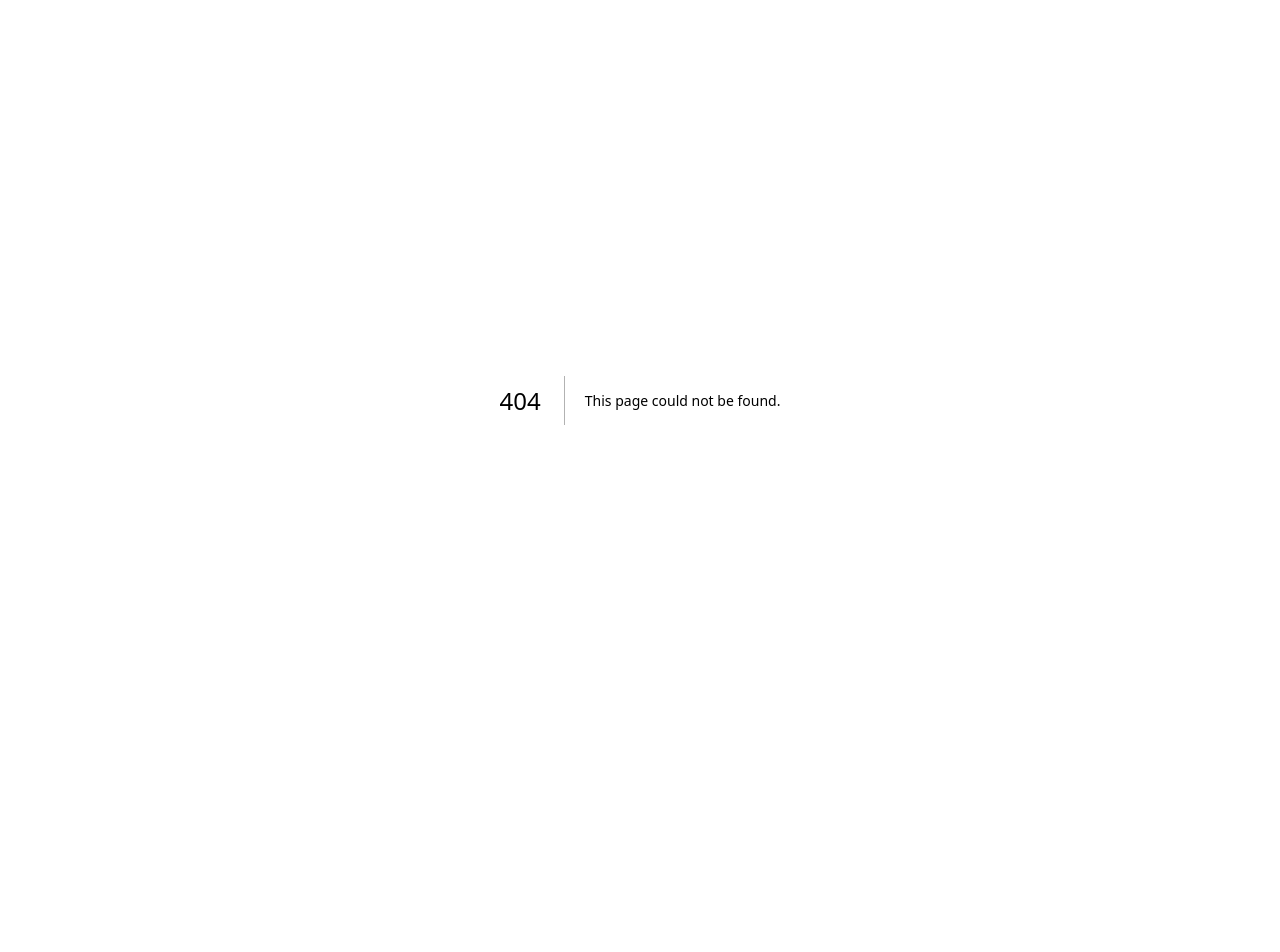
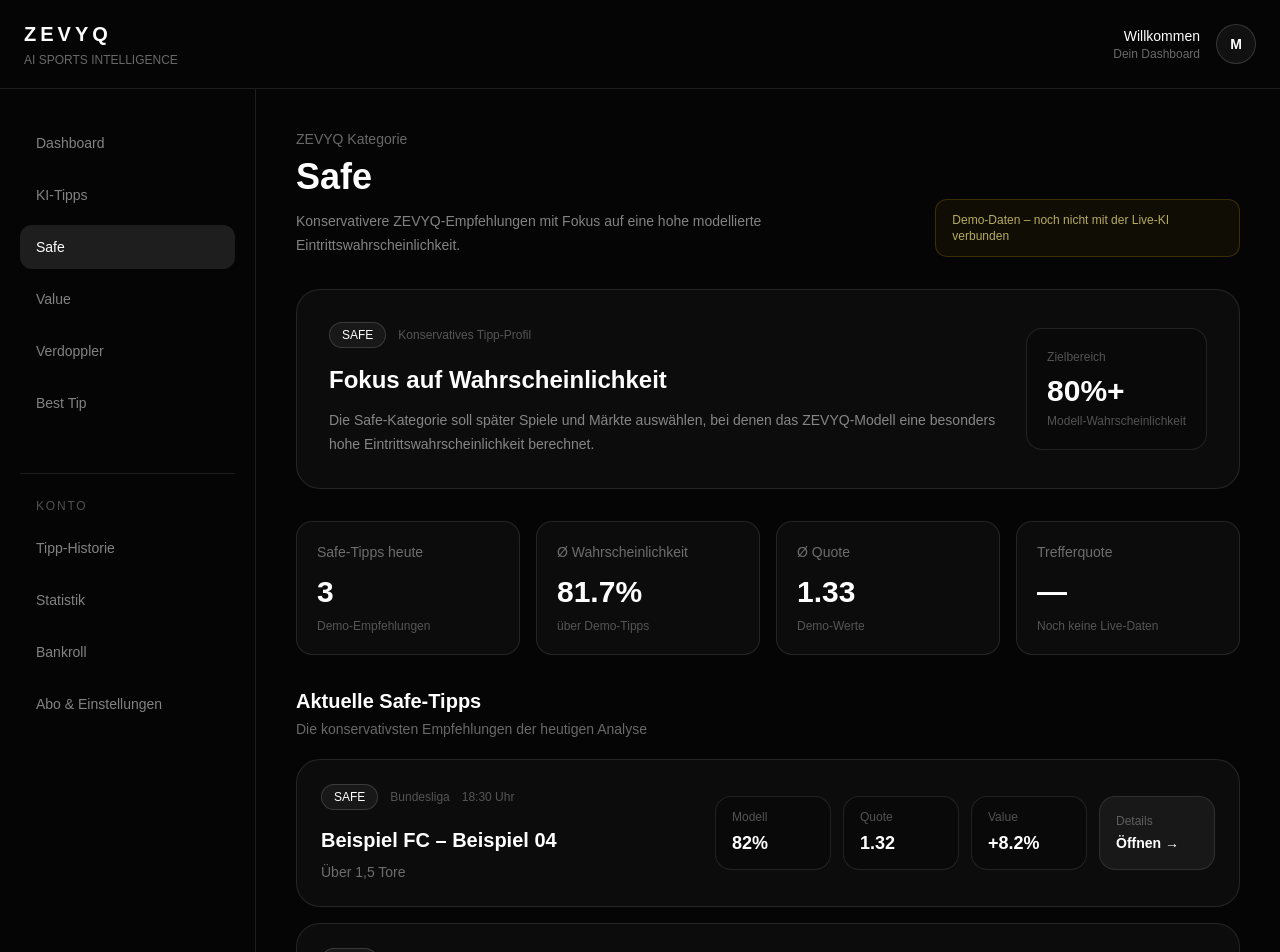
Before and after one commit to zevyq/zevyq-website, a Next.js app: page /safe in a window 1280 px wide. Before the commit this address had no page. Shown: the top 952 px of the page. Before the commit the page ends 800 px from the top, so only its background shows below. Built offline with nearby package versions, Linux system fonts and the light colour scheme.

Commit message:
Add ZEVYQ Safe tips page

```diff
--- /dev/null
+++ b/app/(app)/safe/page.tsx
@@ -0,0 +1,299 @@
+const safeTips = [
+  {
+    league: "Bundesliga",
+    time: "18:30",
+    match: "Beispiel FC – Beispiel 04",
+    market: "Über 1,5 Tore",
+    probability: "82%",
+    odds: "1.32",
+    value: "+8.2%",
+  },
+  {
+    league: "Premier League",
+    time: "20:00",
+    match: "Example United – Example City",
+    market: "Doppelte Chance 1X",
+    probability: "79%",
+    odds: "1.38",
+    value: "+9.0%",
+  },
+  {
+    league: "La Liga",
+    time: "20:30",
+    match: "Example Madrid – Example FC",
+    market: "Über 1,5 Tore",
+    probability: "84%",
+    odds: "1.30",
+    value: "+9.2%",
+  },
+];
+
+export default function SafePage() {
+  return (
+    <section className="px-6 py-8 md:px-10 md:py-10">
+      {/* Header */}
+      <div className="flex flex-col justify-between gap-5 lg:flex-row lg:items-end">
+        <div>
+          <p className="text-sm text-white/40">ZEVYQ Kategorie</p>
+
+          <h1 className="mt-2 text-3xl font-bold md:text-4xl">
+            Safe
+          </h1>
+
+          <p className="mt-3 max-w-2xl text-sm leading-6 text-white/50">
+            Konservativere ZEVYQ-Empfehlungen mit Fokus auf eine hohe
+            modellierte Eintrittswahrscheinlichkeit.
+          </p>
+        </div>
+
+        <div className="rounded-xl border border-yellow-500/20 bg-yellow-500/5 px-4 py-3 text-xs text-yellow-200/70">
+          Demo-Daten – noch nicht mit der Live-KI verbunden
+        </div>
+      </div>
+
+      {/* Category explanation */}
+      <div className="mt-8 rounded-3xl border border-white/10 bg-white/[0.03] p-6 md:p-8">
+        <div className="flex flex-col gap-6 md:flex-row md:items-center md:justify-between">
+          <div>
+            <div className="flex items-center gap-3">
+              <span className="rounded-full border border-white/15 bg-white/5 px-3 py-1 text-xs font-medium">
+                SAFE
+              </span>
+
+              <span className="text-xs text-white/30">
+                Konservatives Tipp-Profil
+              </span>
+            </div>
+
+            <h2 className="mt-4 text-2xl font-bold">
+              Fokus auf Wahrscheinlichkeit
+            </h2>
+
+            <p className="mt-3 max-w-2xl text-sm leading-6 text-white/50">
+              Die Safe-Kategorie soll später Spiele und Märkte auswählen,
+              bei denen das ZEVYQ-Modell eine besonders hohe
+              Eintrittswahrscheinlichkeit berechnet.
+            </p>
+          </div>
+
+          <div className="rounded-2xl border border-white/10 bg-black/20 p-5 md:min-w-44">
+            <div className="text-xs text-white/30">
+              Zielbereich
+            </div>
+
+            <div className="mt-2 text-3xl font-bold">
+              80%+
+            </div>
+
+            <div className="mt-1 text-xs text-white/30">
+              Modell-Wahrscheinlichkeit
+            </div>
+          </div>
+        </div>
+      </div>
+
+      {/* Statistics */}
+      <div className="mt-8 grid gap-4 sm:grid-cols-2 lg:grid-cols-4">
+        <StatCard
+          title="Safe-Tipps heute"
+          value="3"
+          description="Demo-Empfehlungen"
+        />
+
+        <StatCard
+          title="Ø Wahrscheinlichkeit"
+          value="81.7%"
+          description="über Demo-Tipps"
+        />
+
+        <StatCard
+          title="Ø Quote"
+          value="1.33"
+          description="Demo-Werte"
+        />
+
+        <StatCard
+          title="Trefferquote"
+          value="—"
+          description="Noch keine Live-Daten"
+        />
+      </div>
+
+      {/* Tips */}
+      <div className="mt-8">
+        <div>
+          <h2 className="text-xl font-bold">
+            Aktuelle Safe-Tipps
+          </h2>
+
+          <p className="mt-1 text-sm text-white/40">
+            Die konservativsten Empfehlungen der heutigen Analyse
+          </p>
+        </div>
+
+        <div className="mt-5 space-y-4">
+          {safeTips.map((tip) => (
+            <div
+              key={tip.match}
+              className="rounded-3xl border border-white/10 bg-white/[0.03] p-6 transition hover:bg-white/[0.05]"
+            >
+              <div className="flex flex-col gap-6 xl:flex-row xl:items-center xl:justify-between">
+                <div className="min-w-0 flex-1">
+                  <div className="flex flex-wrap items-center gap-3">
+                    <span className="rounded-full border border-white/15 bg-white/5 px-3 py-1 text-xs font-medium">
+                      SAFE
+                    </span>
+
+                    <span className="text-xs text-white/30">
+                      {tip.league}
+                    </span>
+
+                    <span className="text-xs text-white/30">
+                      {tip.time} Uhr
+                    </span>
+                  </div>
+
+                  <h3 className="mt-4 text-xl font-semibold">
+                    {tip.match}
+                  </h3>
+
+                  <p className="mt-2 text-sm text-white/40">
+                    {tip.market}
+                  </p>
+                </div>
+
+                <div className="grid grid-cols-2 gap-3 sm:grid-cols-4 xl:w-[500px]">
+                  <Metric
+                    label="Modell"
+                    value={tip.probability}
+                  />
+
+                  <Metric
+                    label="Quote"
+                    value={tip.odds}
+                  />
+
+                  <Metric
+                    label="Value"
+                    value={tip.value}
+                  />
+
+                  <button className="rounded-2xl border border-white/10 bg-white/5 px-4 py-3 text-left transition hover:bg-white/10">
+                    <div className="text-xs text-white/30">
+                      Details
+                    </div>
+
+                    <div className="mt-1 text-sm font-semibold">
+                      Öffnen →
+                    </div>
+                  </button>
+                </div>
+              </div>
+            </div>
+          ))}
+        </div>
+      </div>
+
+      {/* Method */}
+      <div className="mt-8 rounded-3xl border border-white/10 bg-white/[0.03] p-6 md:p-8">
+        <p className="text-xs font-semibold uppercase tracking-[0.2em] text-white/30">
+          ZEVYQ Safe-System
+        </p>
+
+        <h2 className="mt-3 text-xl font-bold">
+          Wie wird ein Safe-Tipp ausgewählt?
+        </h2>
+
+        <div className="mt-5 grid gap-4 md:grid-cols-3">
+          <MethodCard
+            number="01"
+            title="Modellanalyse"
+            text="Das ZEVYQ-Modell berechnet Wahrscheinlichkeiten für verschiedene Märkte."
+          />
+
+          <MethodCard
+            number="02"
+            title="Qualitätsfilter"
+            text="Nur Kandidaten, die definierte Qualitätskriterien erfüllen, werden berücksichtigt."
+          />
+
+          <MethodCard
+            number="03"
+            title="Safe-Auswahl"
+            text="Aus den geeigneten Kandidaten werden die konservativeren Empfehlungen ausgewählt."
+          />
+        </div>
+      </div>
+    </section>
+  );
+}
+
+function StatCard({
+  title,
+  value,
+  description,
+}: {
+  title: string;
+  value: string;
+  description: string;
+}) {
+  return (
+    <div className="rounded-2xl border border-white/10 bg-white/[0.03] p-5">
+      <div className="text-sm text-white/40">{title}</div>
+
+      <div className="mt-3 text-3xl font-bold">
+        {value}
+      </div>
+
+      <div className="mt-2 text-xs text-white/30">
+        {description}
+      </div>
+    </div>
+  );
+}
+
+function Metric({
+  label,
+  value,
+}: {
+  label: string;
+  value: string;
+}) {
+  return (
+    <div className="rounded-2xl border border-white/10 bg-black/20 px-4 py-3">
+      <div className="text-xs text-white/30">
+        {label}
+      </div>
+
+      <div className="mt-1 text-lg font-semibold">
+        {value}
+      </div>
+    </div>
+  );
+}
+
+function MethodCard({
+  number,
+  title,
+  text,
+}: {
+  number: string;
+  title: string;
+  text: string;
+}) {
+  return (
+    <div className="rounded-2xl border border-white/10 bg-black/20 p-5">
+      <div className="text-xs font-semibold tracking-[0.2em] text-white/30">
+        {number}
+      </div>
+
+      <h3 className="mt-4 font-semibold">
+        {title}
+      </h3>
+
+      <p className="mt-2 text-sm leading-6 text-white/40">
+        {text}
+      </p>
+    </div>
+  );
+}
```
